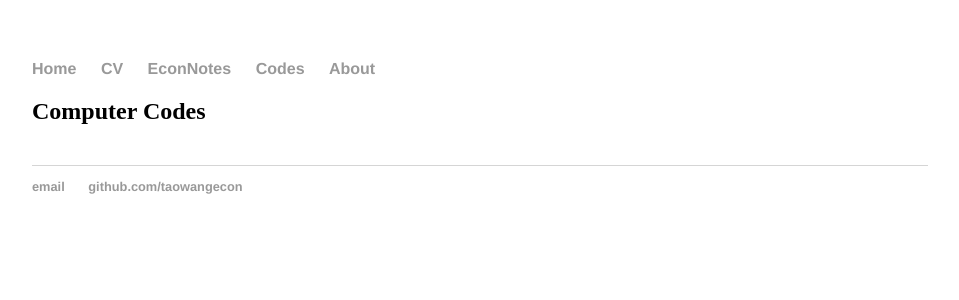
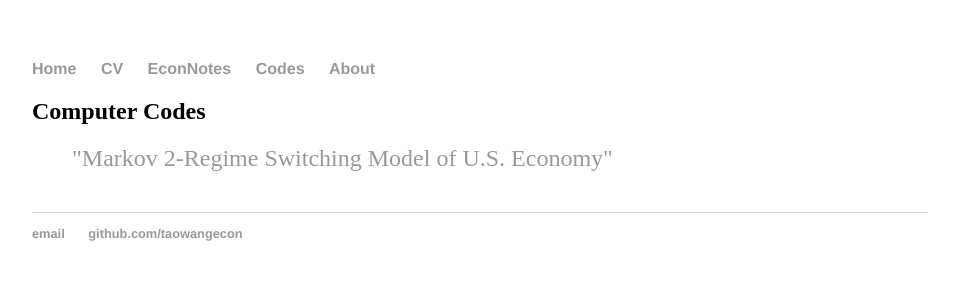
Before and after one commit to iworld1991/TaoWangEcon.github.io, a Jekyll site: the page built from code/index.html, in a window 1280 px wide. Shown: the top 300 px of the page, without its empty margins (160-1119 px from the left). Built offline with Jekyll 4.4.1, drawn with Linux system fonts in a browser that asks for light colours.

Commit message:
Update index.html

```diff
--- a/code/index.html
+++ b/code/index.html
@@ -4,5 +4,5 @@ title: Computer Codes
 ---
 	<h2>{{ page.title }}</h2>
 	<ul class="posts">
-
-</ul>
+	<li><a href="code/Markov2State_TaoWang.m">"Markov 2-Regime Switching Model of U.S. Economy" </a></li>
+	</ul>
```
